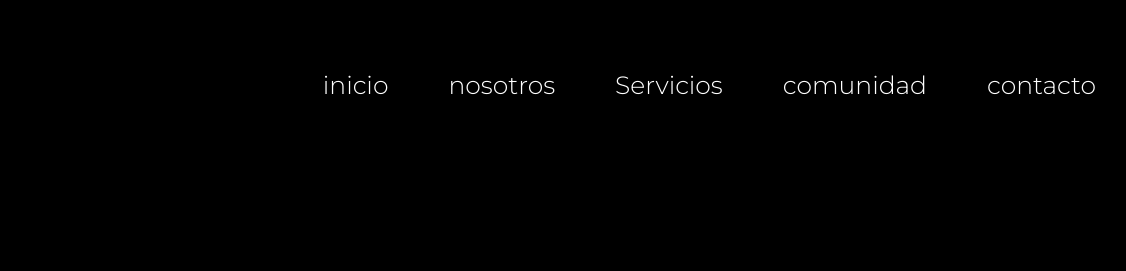
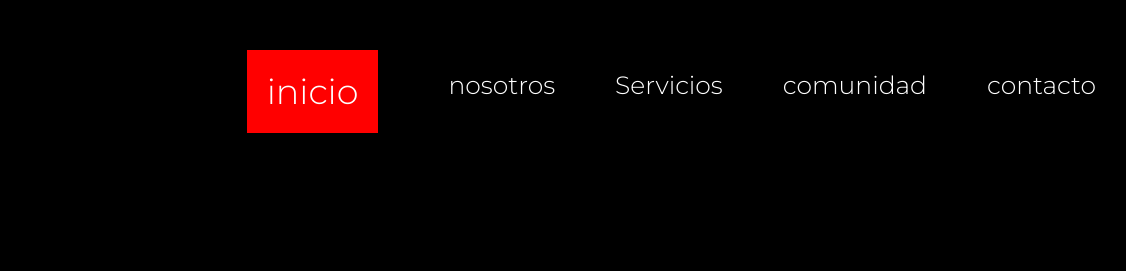
Before and after one commit to SantiGomez96/JUAC_Website_FB_BM_Grids, a plain HTML site: page index.html in a window 1280 px wide. In both pictures the pointer is over the link "inicio". Shown: the top 271 px of the page, 154-1280 px from the left. Drawn offline with Linux system fonts and the light colour scheme.

Commit message:
agregamos los hovers a nuestras etiquetas anchors

```diff
--- a/css/style.css
+++ b/css/style.css
@@ -3,7 +3,8 @@ li{list-style-type:none;}
 *{margin: 0;padding: 0;}
 .textFormulario{color:white;}
 .textNoticias{font-size: 20px;}
-li{color:white;}
+li{color:white;padding:10px;}
+a{color:white;font-size: 25px;text-decoration:none;transition:1s all;}
 .fondoParraforojo{background-color: red;font-weight: bold;
                   font-size: 20px; text-align: justify;width:50%;margin:20px;
                   border-radius:10px;}
@@ -14,6 +15,12 @@ nav ul li{display:inline-block;padding:30px;}
 .p40{padding:40px}
 .p70{padding:70px;}
 .p200{padding:200px;}
+a:hover{
+    font-size:35px;
+    background-color:red;
+    padding:20px;
+    margin:10px;
+}
 
 
 
@@ -32,7 +39,7 @@ h1{color:white;font-size: 40px;font-style: italic;}
 h2{color:white;font-size: 70px;font-weight:bolder;}
 h3{color:white;font-size: 20px;font-style: italic;}
 p{color:white;text-decoration:none;line-height:30px;text-align:justify;}
-a{color:white;font-size: 25px;text-decoration:none;}
+
 .sizeLogo{width: 150px;height: 150px;border-radius:100px;}
 
 /*PROPIEDADES DEL FOOTER*/
```
